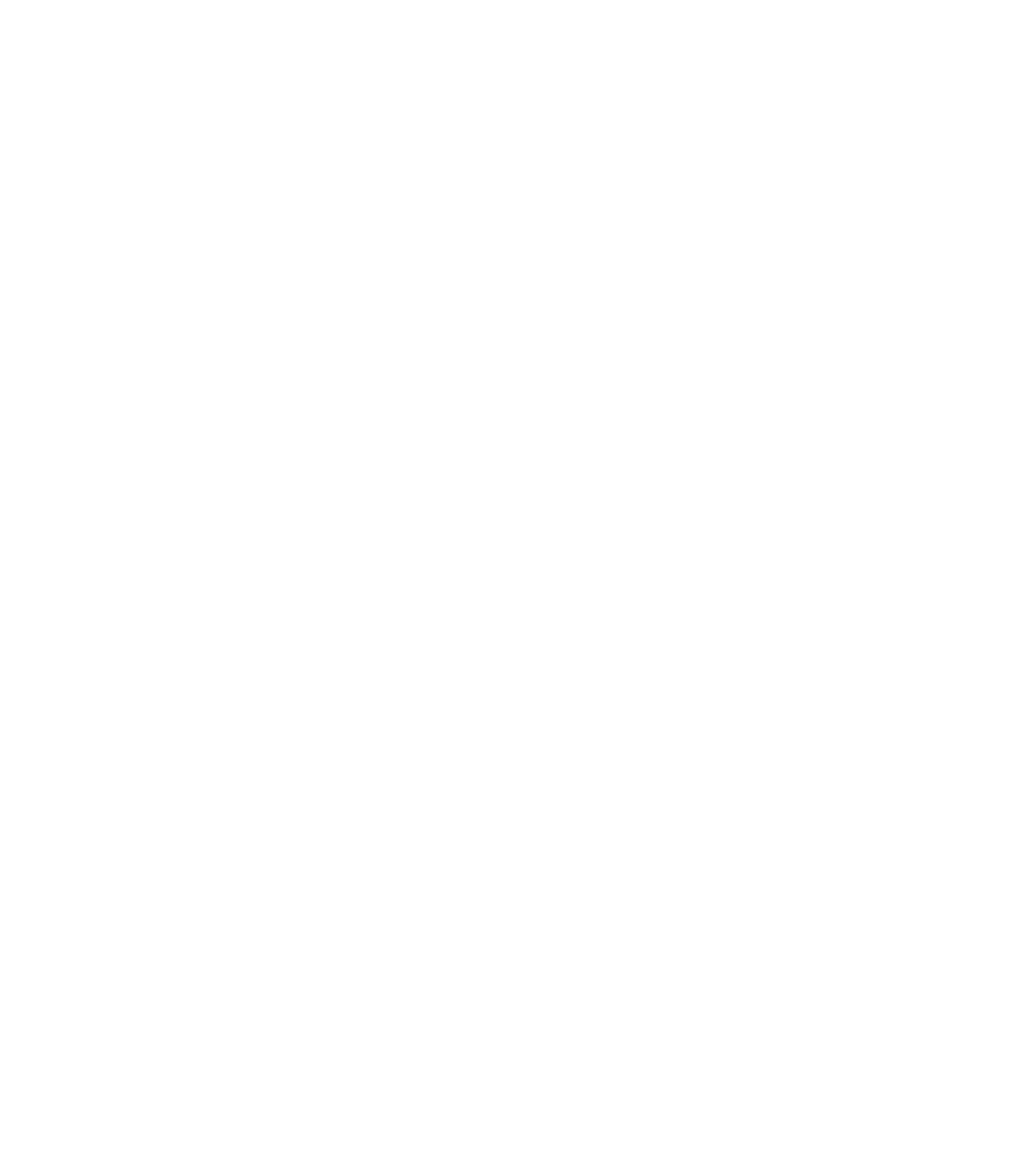
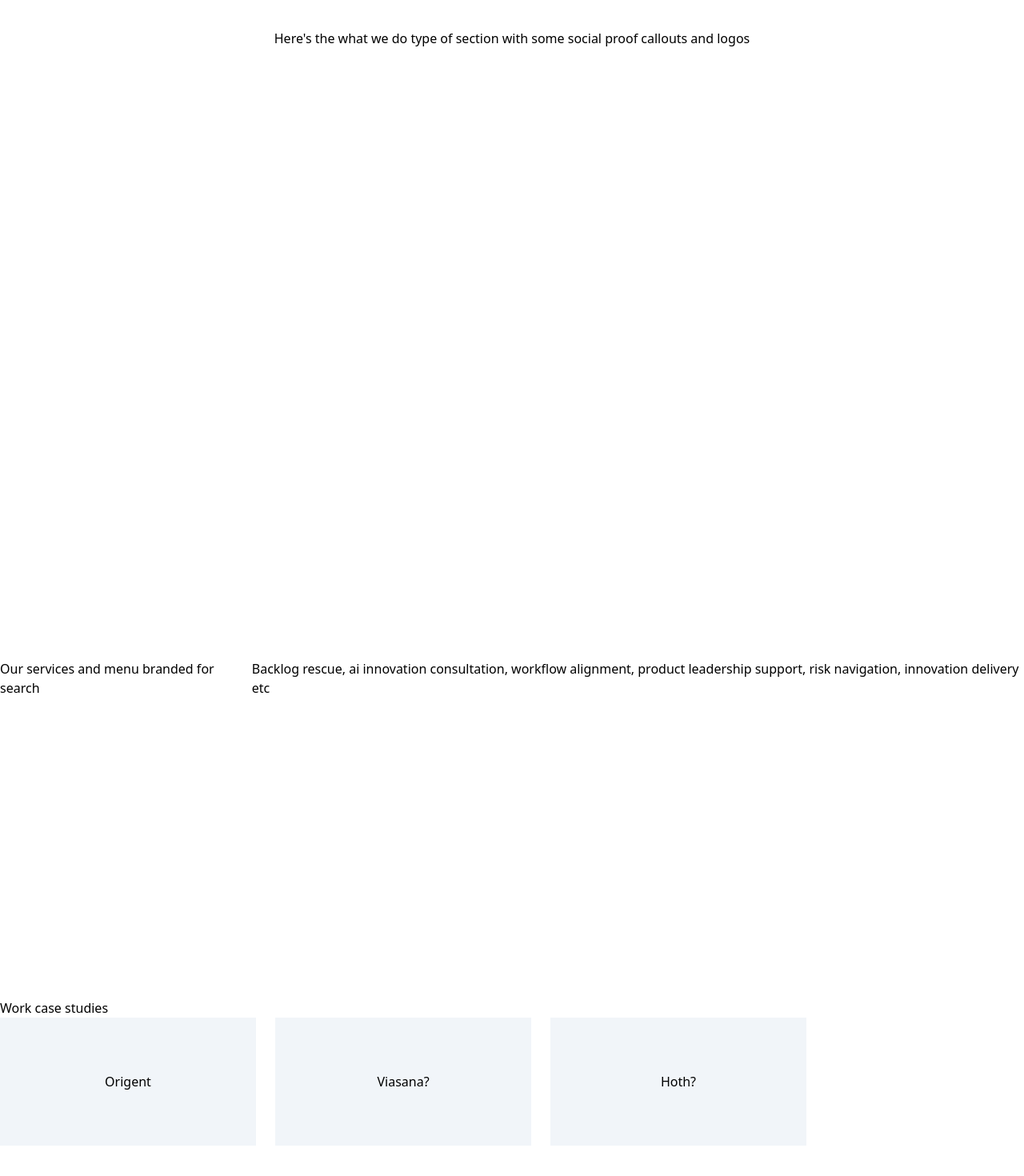
Before and after one commit to pitchnine/pitchnine, a SvelteKit app: page / in a window 1280 px wide. Shown: the part 1328-2798 px from the top of the page at 80% size. Before the commit the page ends 1152 px from the top, so only its background shows below. Built offline with nearby package versions, Linux system fonts and the light colour scheme.

Commit message:
finished section outline and skeleton of intent for homepage

```diff
--- a/src/routes/+page.svelte
+++ b/src/routes/+page.svelte
@@ -6,24 +6,79 @@
 <Nav />
 
 
+<!-- Hero -->
 
 <section class="relative h-screen overflow-hidden">
-  <!-- BG image -->
   <div
     class="absolute inset-0 z-0 bg-[url('/images/mountain-bg.jpg')] bg-cover bg-center opacity-0 animate-heroFade"
     aria-hidden="true"
   ></div>
-
-  <!-- Dark overlay (fades in a beat later) -->
   <div
     class="absolute inset-0 z-10 bg-black/60 opacity-0 animate-overlayFade"
     aria-hidden="true"
   ></div>
-
-  <!-- Your hero content -->
   <div class="relative z-20 flex h-full items-center justify-center">
     <h1 class="text-white text-4xl font-semibold">Creating product clarity for your toughest move yet.</h1>
   </div>
+</section>
+
+<!-- About statement and logos -->
+
+<section class="relative h-screen flex items-center justify-center">
+<h2>Here's the what we do type of section with some social proof callouts and logos
+</h2>
+</section>
+
+<!-- Specific services with explanation -->
+
+<section class="relative h-screen flex items-center justify-center">
+<h2>Our services and menu branded for search
+</h2>
+<p>Backlog rescue, ai innovation consultation, workflow alignment, product leadership support, risk navigation, innovation delivery etc</p>
+</section>
+
+<!-- Work case studies-->
+
+<section class="relative h-screen">
+<h2>Work case studies
+</h2>
+<div class="flex flex-row gap-6">
+  <div class="bg-slate-100 w-1/4 h-40 flex flex-col items-center justify-center">
+  <p>Origent</p>
+  </div>
+  <div class="bg-slate-100 w-1/4 h-40 flex flex-col items-center justify-center">
+  <p>Viasana?</p>
+  </div>
+  <div class="bg-slate-100 w-1/4 h-40 flex flex-col items-center justify-center">
+  <p>Hoth?</p>
+  </div>
+</div>
+</section>
+
+<!-- How we're different -->
+
+<section class="relative h-screen flex items-center justify-center">
+<h2>What's unique about us with link to "About" page
+</h2>
+</section>
+
+<!-- Testimonials -->
+
+<section class="relative h-screen flex items-center justify-center">
+<h2>Quotes from people
+</h2>
+</section>
+
+<!-- Form -->
+
+<section class="relative h-screen flex flex-col items-center justify-center">
+<h2>contact us
+</h2>
+<form>
+<div class="bg-slate-100">Name</div>
+<div class="bg-slate-100">Email</div>
+<div class="bg-slate-100">Maybe calendly link or schedule embed i duno</div>
+</form>
 </section>
 
 <Footer />
```
